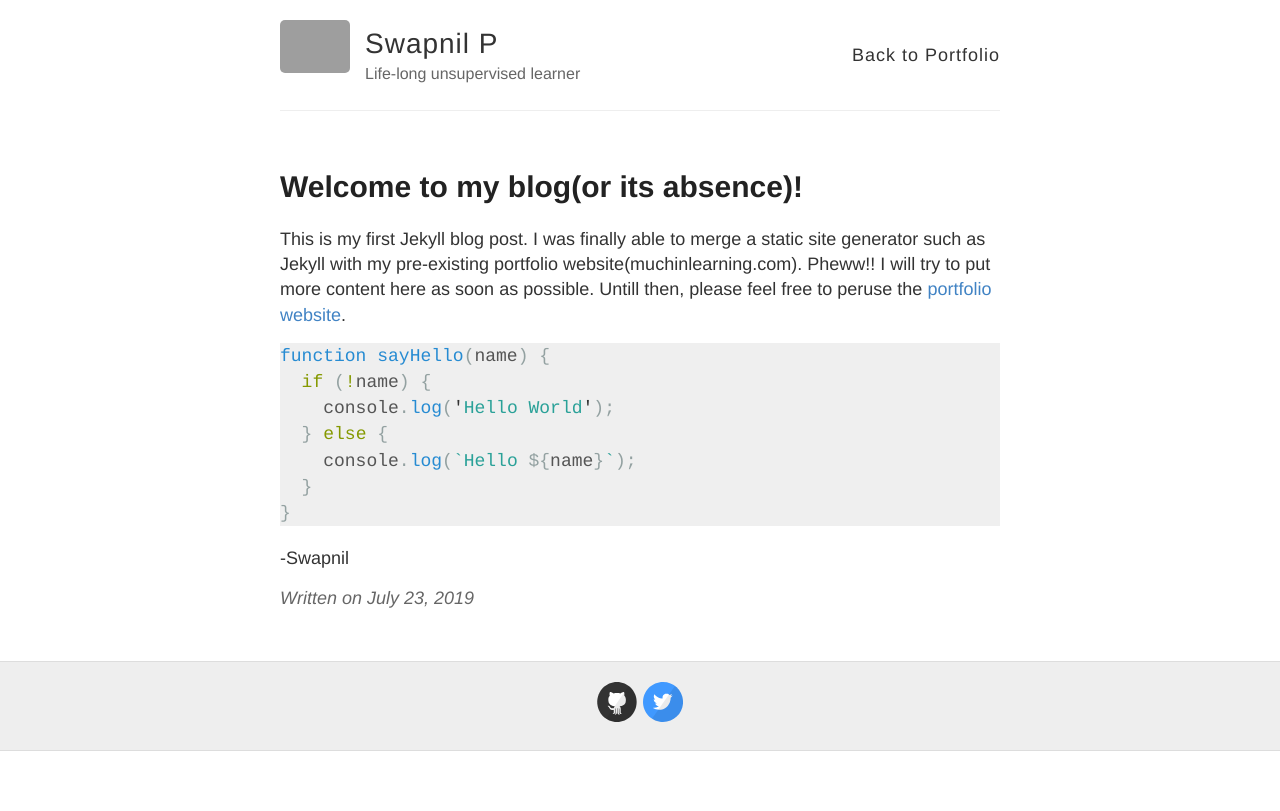
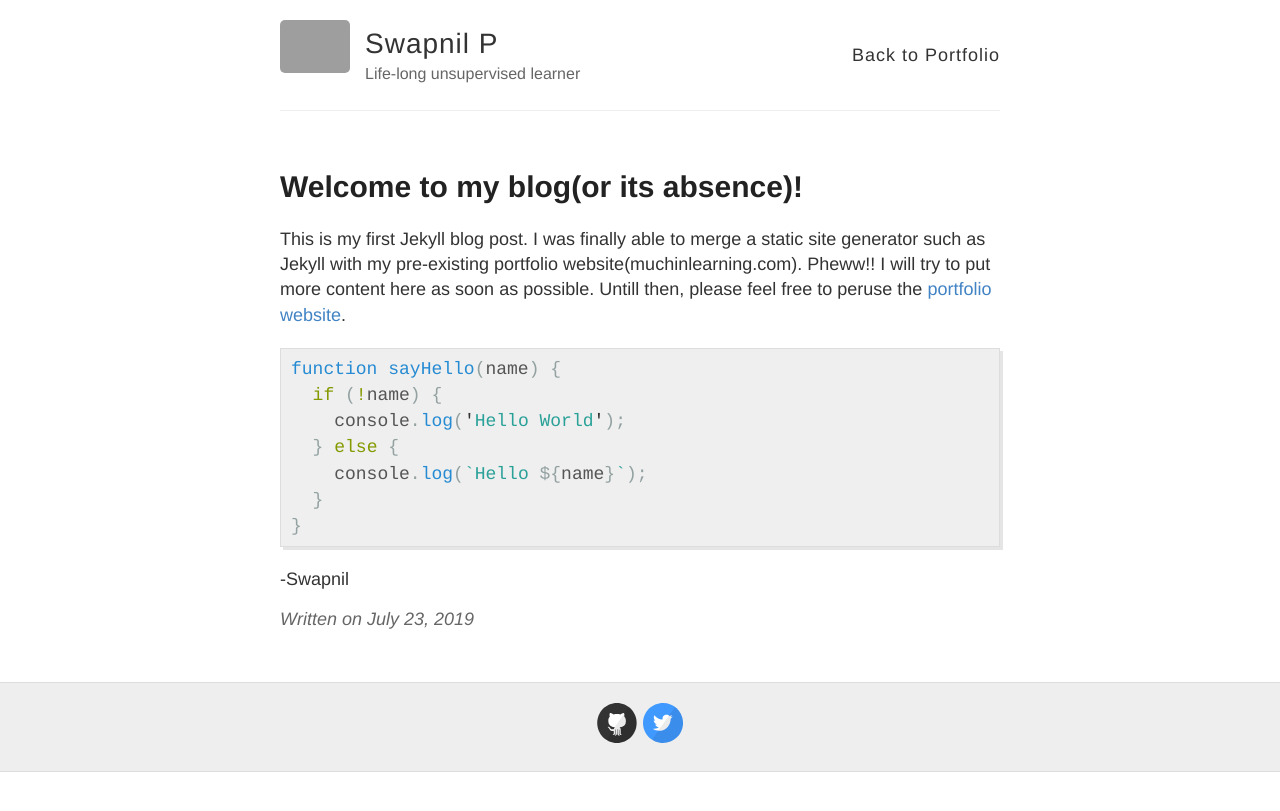
Before and after one commit to spsphulse/My-Portfolio, a Jekyll site: the page built from _posts/2019-07-23-New-blogs-upcoming.md, in a window 1280 px wide. Shown: the top 811 px of the page. Built offline with Jekyll 4.4.1, drawn with Linux system fonts in a browser that asks for light colours; grey boxes are pictures that could not be loaded.

Commit message:
Update _highlights.scss

```diff
--- a/_sass/_highlights.scss
+++ b/_sass/_highlights.scss
@@ -1,16 +1,12 @@
-.highlight {
+.highlight pre {
   background-color: #efefef;
-  //border: 1px solid #ddd;
-  //-moz-box-shadow: 3px 3px rgba(0,0,0,0.1);
-  //-webkit-box-shadow: 3px 3px rgba(0,0,0,0.1);
-  //box-shadow: 3px 3px rgba(0,0,0,0.1);
-  margin: 0px 0 20px 0;
-  overflow: auto;
-}
-
-pre.highlight {
-  padding: 10px 0.5em;
-  margin-bottom: 0px;
+  padding: 7px 7px 7px 10px;
+  border: 1px solid #ddd;
+  -moz-box-shadow: 3px 3px rgba(0,0,0,0.1);
+  -webkit-box-shadow: 3px 3px rgba(0,0,0,0.1);
+  box-shadow: 3px 3px rgba(0,0,0,0.1);
+  margin: 20px 0 20px 0;
+  overflow: scroll;
 }
 
 code {
```
